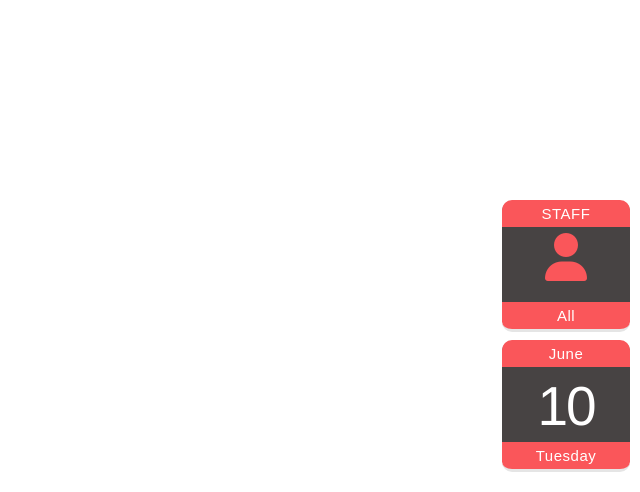
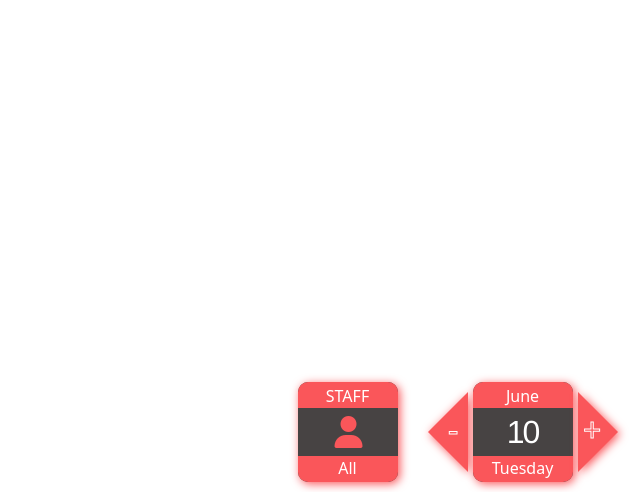
Before and after one commit to CathalDolan/IPUHAEL_EPOS, a Django app: page /past_orders in a window 1280 px wide. Shown: the part 308-800 px from the top of the page, without its empty margins (640-1280 px from the left). Run offline with Django 4.2, Linux system fonts and the light colour scheme; data that the repository does not hold is empty; some libraries are stand-ins or nearby versions.

Commit message:
Added calendar day adjust buttons and set button height to 55px

```diff
--- a/index/static/css/calendar.css
+++ b/index/static/css/calendar.css
@@ -1,17 +1,16 @@
-.calendar-body {
+/* .calendar-body {
     font-family: Arial, sans-serif;
     background-color: #f4f6f9;
     display: none;
-  /* display: flex;
-  justify-content: center;
-  align-items: center; */
-}
+} */
 .calendar {
+    font-family: Arial, sans-serif;
+    background-color: #f4f6f9;
+    display: none;
     position: fixed;
-    bottom: 25px;
-    right: 150px;
+    bottom: 120px;
+    right: 60px;
     width: 350px;
-    background-color: #fff;
     border-radius: 10px;
     box-shadow: 0 2px 8px rgba(0, 0, 0, 0.1);
 }
--- a/index/static/css/main.css
+++ b/index/static/css/main.css
@@ -32,7 +32,7 @@ body {
 
 .btn {
     width: 100%;
-    height: 45px;
+    height: 55px;
     color: white;
     border-color: black;
     font-weight: 500;
--- a/index/static/css/past_orders.css
+++ b/index/static/css/past_orders.css
@@ -100,9 +100,9 @@ table, td {
 .staff-list-container {
 	display: none;
 	position: fixed;
-	bottom: 180px;
-	right: 150px;
-    width: 300px;
+	bottom: 120px;
+    right: 240px;
+    width: 250px;
 }
 
 .staff-list-header {
@@ -142,19 +142,34 @@ table, td {
 	outline: 0;
 } */
 
-
+svg {
+	width: 40px;
+	height:100px;
+	vertical-align: baseline;
+	/* position: fixed;
+    bottom: 30px;
+    right: 150px;	 */
+	fill:#fa565a;
+	/* stroke:black;
+    stroke-width:2; */
+	filter: drop-shadow(#fa565a 2px 2px 5px);
+}
+text {
+	stroke: #fff;
+	font-size: 2em;
+	}
 
 .figure {
-	margin: 30px auto;
-    margin-left: 0;
-	width: 128px;
-	height: 111px;
+	/* margin: 30px auto; */
+    /* margin-left: 0;	 */
+	width: 120px;
+	height: 100px;
 	background-color: #474343;
 	border-radius: 10px;
-	position: fixed;
+	/* position: fixed;
     bottom: 10px;
-    right: 10px;
-	&:before {
+    right: 10px;	 */
+	/* &:before {
 		content: '';
 		display: block;
 		border-radius: 10px 10px 0 0;
@@ -162,13 +177,13 @@ table, td {
 		background-image: -moz-linear-gradient(white 0%, #edeeef 100%);
 		background-image: -o-linear-gradient(white 0%, #edeeef 100%);
 		background-image: linear-gradient(white 0%, #edeeef 100%);
-	}
+	} */
 
 	section {
-		width: 128px;
-		height: 80px;
-		position: absolute;
-		top: 28px;
+		/* width: 128px;
+		height: 80px;		 */
+		/* position: absolute;
+		top: 28px;		 */
 		font: 400 55px/75px "Helvetica Neue", Arial, Helvetica, Geneva, sans-serif;
 		letter-spacing: -2px;
 		color: #fff;
@@ -177,33 +192,33 @@ table, td {
 		&:before {
 			content: '';
 			display: block;
-			position: absolute;
-			top: 35px;
-			background-image: -webkit-linear-gradient(#b5bdc5 0%, #e5e5e5 100%);
+			/* position: absolute;
+			top: 35px; */
+			/* background-image: -webkit-linear-gradient(#b5bdc5 0%, #e5e5e5 100%);
 			background-image: -moz-linear-gradient(#b5bdc5 0%, #e5e5e5 100%);
 			background-image: -o-linear-gradient(#b5bdc5 0%, #e5e5e5 100%);
-			background-image: linear-gradient(#b5bdc5 0%, #e5e5e5 100%);
+			background-image: linear-gradient(#b5bdc5 0%, #e5e5e5 100%); */
 		}
 		&:after {
 			content: '';
 			display: block;
-			position: absolute;
+			/* position: absolute;
 			top: 35px;
-			right: 0;
-			background-image: -webkit-linear-gradient(#b5bdc5 0%, #e5e5e5 100%);
+			right: 0;			 */
+			/* background-image: -webkit-linear-gradient(#b5bdc5 0%, #e5e5e5 100%);
 			background-image: -moz-linear-gradient(#b5bdc5 0%, #e5e5e5 100%);
 			background-image: -o-linear-gradient(#b5bdc5 0%, #e5e5e5 100%);
-			background-image: linear-gradient(#b5bdc5 0%, #e5e5e5 100%);
+			background-image: linear-gradient(#b5bdc5 0%, #e5e5e5 100%); */
 		}
 	}
 
 }
 
 .icon-header {
-	width: 128px;
+	/* width: 128px;
 	height: 27px;
 	position: absolute;
-	top: -1px;
+	top: -1px;		 */
 	background-color: #fa565a;
 	border-radius: 10px 10px 0 0;
 	font: 400 15px/27px Arial, Helvetica, Geneva, sans-serif;
@@ -213,9 +228,9 @@ table, td {
 }
 
 .icon-footer {
-	width: 128px;
+	/* width: 128px;
 	position: absolute;
-	bottom: -20px;
+	bottom: -20px; */
 	background-color: #fa565a;
 	border-radius: 0 0 10px 10px;
 	border-bottom: 3px solid #e5e5e5;
@@ -227,3 +242,55 @@ table, td {
 
 
 /* @end */
+
+.test-icons-container {
+	margin-top: 10px;
+	width: 350px;
+	display: flex;
+	justify-content: space-around;
+	position: fixed;
+    bottom: 10px;
+    right: 10px;
+}
+
+.test-icon {
+	display: inline-block;
+	width: 100px;
+	height: 100px;
+	display: flex;
+    flex-direction: column;
+    justify-content: space-between;
+	background-color: #474343;
+	text-align: center;
+	border-radius: 10px;
+	margin: 0 5px;
+	filter: drop-shadow(#fa565a 2px 2px 5px);
+}
+
+.test-calendar-container {
+	display: flex;
+    justify-content: space-between;
+    width: 190px;
+}
+
+.test-icon-header {
+	background-color: #fa565a;
+	color:#fff;
+	padding-top: 2px;
+	border-radius: 10px 10px 0 0;
+}
+
+.test-icon-body {
+	background-color: #474343;
+	color: #fff;
+	font-size: 2em;
+	font-family: "Helvetica Neue", Arial, Helvetica, Geneva, sans-serif;
+	letter-spacing: -2px;
+}
+
+.test-icon-footer {
+	background-color: #fa565a;
+	color:#fff;
+	padding-bottom: 2px;
+	border-radius: 0 0 10px 10px;
+}
--- a/index/static/js/calendar.js
+++ b/index/static/js/calendar.js
@@ -54,7 +54,14 @@ function renderCalendar(month, year) {
       year === today.getFullYear() &&
       month === today.getMonth()
     ) {
-      day.classList.add('current-date', 'selected-date');
+      day.classList.add('current-date');
+    }
+     if (
+      i === selectedDate.getDate() &&
+      year === selectedDate.getFullYear() &&
+      month === selectedDate.getMonth()
+    ) {
+      day.classList.add('selected-date');
     }
     calendarDates.appendChild(day);
   }
@@ -81,32 +88,57 @@ nextMonthBtn.addEventListener('click', () => {
   renderCalendar(currentMonth, currentYear);
 });
 
+$('#prevDayBtn').click(() => {
+  console.log("prevDay = ",)
+  selectedDate.setDate(selectedDate.getDate() - 1)
+  console.log(selectedDate)
+  currentMonth = selectedDate.getMonth()
+  console.log("currentMonth = ", currentMonth)
+  currentYear = selectedDate.getFullYear()
+  $('#calendar-header').text(months[currentMonth])
+  $('#calendar-body').text(selectedDate.getDate());
+  $('#calendar-footer').text(dayOfWeek[selectedDate.getDay()])
+  renderCalendar(currentMonth, currentYear);
+  getOrders();
+})
+
+$('#nextDayBtn').click(() => {
+  console.log("nextDayBtn = ",)
+  selectedDate.setDate(selectedDate.getDate() + 1)
+  console.log(selectedDate)
+  currentMonth = selectedDate.getMonth()
+  console.log("currentMonth = ", currentMonth)
+  currentYear = selectedDate.getFullYear()
+  $('#calendar-header').text(months[currentMonth])
+  $('#calendar-body').text(selectedDate.getDate());
+  $('#calendar-footer').text(dayOfWeek[selectedDate.getDay()])
+  renderCalendar(currentMonth, currentYear);
+  getOrders();
+})
 calendarDates.addEventListener('click', (e) => {
   if (e.target.textContent !== '') {
     $('.calendar-dates').children('div').removeClass('selected-date')
     $(e.target).addClass('selected-date')
-    // alert(`You clicked on ${e.target.textContent} ${months[currentMonth]} ${currentYear}`);
-    console.log("this = ", e.target)
     var dayOfWeek = new Array('Sunday', 'Monday', 'Tuesday', 'Wednesday', 'Thursday', 'Friday', 'Saturday');
     selectedDate = new Date(`${currentYear}-${currentMonth}-${e.target.textContent}`)
     // console.log("getDay(selectedDate) =", selectedDate.getDay())
-    $('.datepicker').children('.icon-header').text(months[currentMonth])
-    $('.datepicker').children('section').text(e.target.textContent)
-    $('.datepicker').children('.icon-footer').text(dayOfWeek[selectedDate.getDay()])
-    $('.calendar-body').hide(500)
+    $('#calendar-header').text(months[currentMonth])
+    $('#calendar-body').text(e.target.textContent)
+    $('#calendar-footer').text(dayOfWeek[selectedDate.getDay()])
+    $('.calendar').hide(500)
     getOrders();
   }
 
 });
 
-$('.datepicker').click(() => {
-    $('.calendar-body').toggle(500)
+$('#datepicker').click(() => {
+    $('.calendar').toggle(500)
     $('.staff-list-container').hide(500)
 })
 
-$('.staff-icon').click(() => {
+$('#staff-picker').click(() => {
   $('.staff-list-container').toggle(500);
-  $('.calendar-body').hide(500);
+  $('.calendar').hide(500);
 })
 
 $('.staff-list-body').on('click','.staff-list-item', function() {
@@ -122,8 +154,8 @@ $('.staff-list-body').on('click','.staff-list-item', function() {
 function getOrders() {
   fetch(`${url}?` + new URLSearchParams({
     day: selectedDate.getDate(),
-    month: currentMonth,
-    year: currentYear,
+    month: selectedDate.getMonth(),
+    year: selectedDate.getFullYear(),
     staffId: staffId
   }).toString())
   .then(response => response.json())
--- a/index/templates/index/index.html
+++ b/index/templates/index/index.html
@@ -898,11 +898,11 @@
         <!-- Basket Div -->
         <div class="basket_div">
             <!-- Line Items -->
-            <div class="input-group">   SET BUTTON HEIGHT
+            <!-- <div class="input-group">   SET BUTTON HEIGHT
                 <button id="decrement">-</button>
                 <input type="number" id="input" readonly>
                 <button id="increment">+</button>
-            </div>
+            </div> -->
 
             <hr>
             <!-- Grand Totals Rows -->
--- a/index/templates/index/past_orders.html
+++ b/index/templates/index/past_orders.html
@@ -93,7 +93,7 @@
         </div>
     </div>
 </div>
-<div class="staff-icon">
+<!-- <div class="staff-icon">
     <div class="icon-header">STAFF</div>
     <div class="icon">
         <i class="fa-solid fa-user fa-3x"></i>
@@ -108,8 +108,12 @@
             <p data-staffId="{{item.staffId }}" class="staff-list-item">{{item.name }}</p>
         {% endfor %}
     </div>
-</div>
+</div> -->
 
+<!-- <div class="calendar-container">
+    <svg version="1.1" xmlns="http://www.w3.org/2000/svg">
+        <polyline points="0, 55 60, 0 60, 110 0, 55"/>
+    </svg>
     <div class="figure datepicker">
         <div class="icon-header">
             <script>
@@ -142,6 +146,85 @@
             </div>
             <div class="calendar-body">
             <div class="calendar-weekdays">
+                <div>Sun</div>
+                <div>Mon</div>
+                <div>Tue</div>
+                <div>Wed</div>
+                <div>Thu</div>
+                <div>Fri</div>
+                <div>Sat</div>
+            </div> -->
+            <!-- <div class="calendar-dates"> -->
+            <!-- Dates will be populated here -->
+            <!-- </div> -->
+            <!-- </div>
+        </div>
+    </div>
+    <svg version="1.1" xmlns="http://www.w3.org/2000/svg">
+        <polyline points="60, 55 0, 120 0, 0 60, 55"/>
+    </svg>
+</div> -->
+
+
+<div class="test-icons-container">
+    <div id="staff-picker" class="test-icon">
+        <div class="test-icon-header">
+            STAFF
+        </div>
+        <div class="test-icon-body">
+            <i class="fa-solid fa-user"></i>
+        </div>
+        <div id="staff-footer" class="test-icon-footer">
+            All
+        </div>
+    </div>
+    <div class="staff-list-container">
+        <div class="staff-list-header">STAFF LIST</div>
+        <div class="staff-list-body">
+            {% for item in staff_list %}
+                <p data-staffId="{{item.staffId }}" class="staff-list-item">{{item.name }}</p>
+            {% endfor %}
+        </div>
+    </div>
+    <div class="test-calendar-container">
+        <svg id="prevDayBtn" version="1.1" xmlns="http://www.w3.org/2000/svg">
+            <polyline points="0, 50 40, 10 40, 90 "/>
+            <text x="20" y="60">-</text>
+        </svg>
+        <div id="datepicker" class="test-icon">
+            <div id="calendar-header" class="test-icon-header">
+                <script>
+                    var	month = new Date().getMonth();
+                        months = new Array('January', 'February', 'March', 'April', 'May', 'June', 'July', 'August', 'September', 'October', 'November', 'December');
+                    document.write(months[month]);
+                </script>
+            </div>
+            <div id="calendar-body" class="test-icon-body">
+                <script>
+                    document.write(new Date().getDate());
+                </script>
+            </div>
+            <div id="calendar-footer" class="test-icon-footer">
+                <script>
+                    var	day = new Date().getDay();
+                    var dayOfWeek = new Array('Sunday', 'Monday', 'Tuesday',   'Wednesday', 'Thursday', 'Friday', 'Saturday');
+                    document.write(dayOfWeek[day]);
+                </script>
+            </div>
+        </div>
+        <svg id="nextDayBtn" version="1.1" xmlns="http://www.w3.org/2000/svg">
+            <polyline points="40, 50 0, 10 0, 90"/>
+            <text x="5" y="60">+</text>
+        </svg>
+
+        <div class="calendar">
+            <div class="calendar-header">
+            <button id="prev-month">‹‹‹‹‹</button>
+            <div id="month-year"></div>
+            <button id="next-month">›››››</button>
+            </div>
+            <div class="calendar-body">
+                <div class="calendar-weekdays">
                     <!-- Weekday Names -->
                     <div>Sun</div>
                     <div>Mon</div>
@@ -156,6 +239,9 @@
                 </div>
             </div>
         </div>
+
+    </div>
+
 </div>
 {% endblock %}
 {% block post_load_js %}
```
Lines whose indentation alone changed are shown as unchanged.
